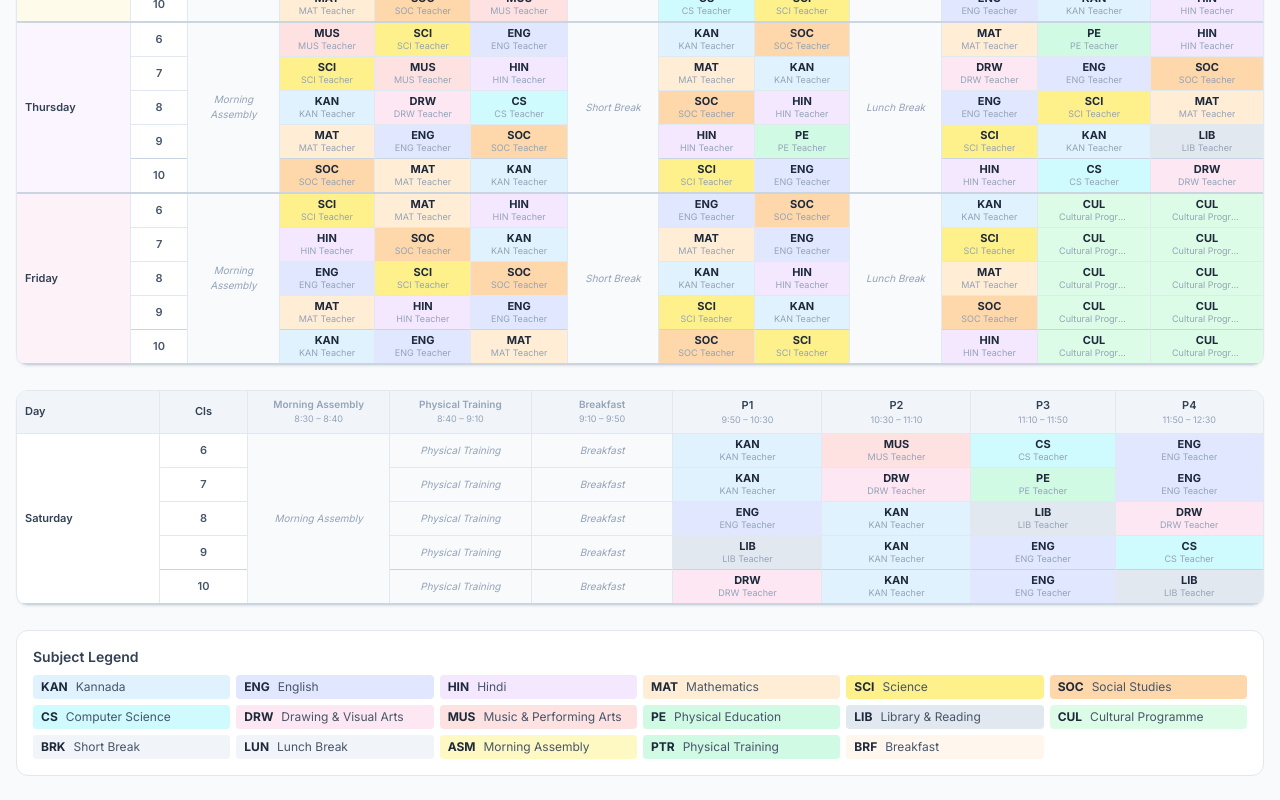
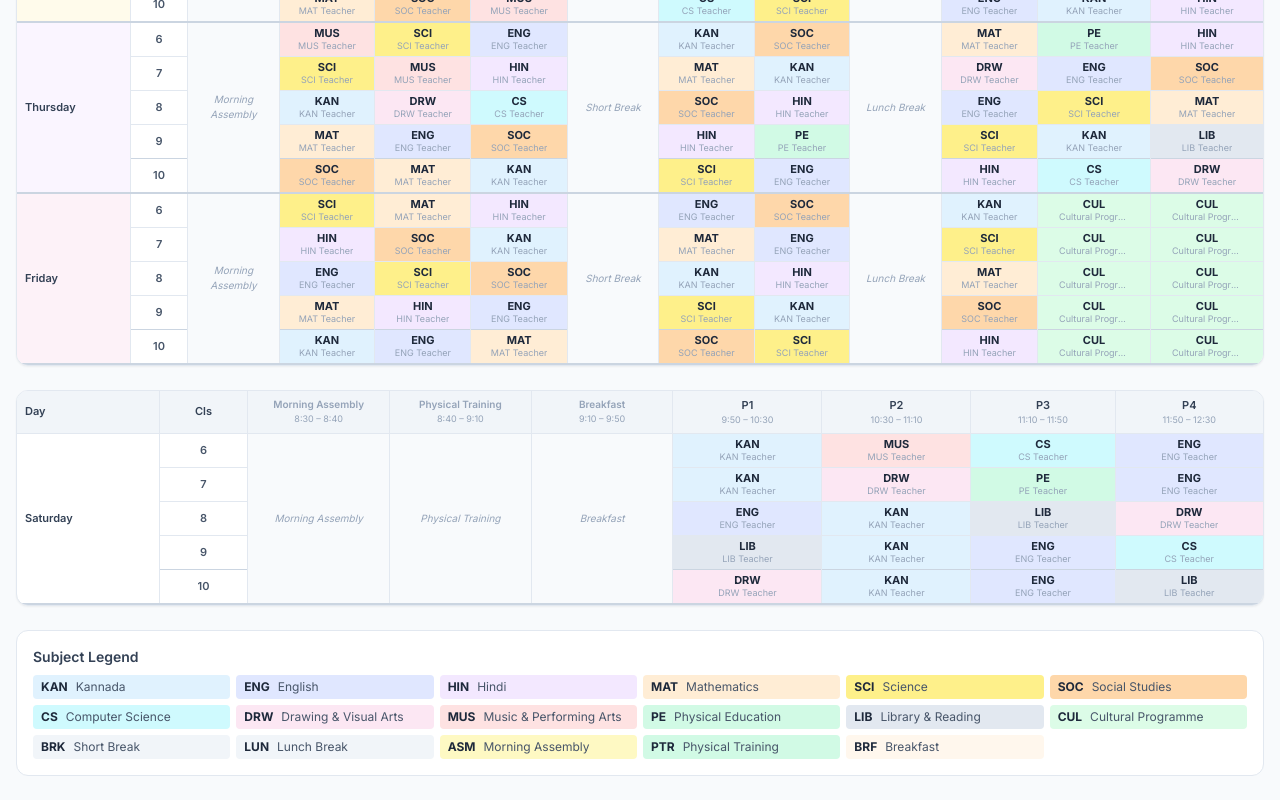
Before and after one commit to hoy-sala/pragati, a SvelteKit app in the folder frontend/: page /timetable in a window 1280 px wide. Shown: the part 758-1558 px from the top of the page. Built offline with nearby package versions, Linux system fonts and the light colour scheme; a web font is replaced by a local one.

Commit message:
merge activity cells (asm, ptr, brf) vertically like breaks

```diff
--- a/frontend/src/routes/timetable/+page.svelte
+++ b/frontend/src/routes/timetable/+page.svelte
@@ -77,23 +77,19 @@
 										{@const info = SUBJECT_INFO[cell.code]}
 										{@const isBreak = BREAK_CODES.has(cell.code)}
 										{@const isActivity = ACTIVITY_CODES.has(cell.code)}
-										{#if isBreak}
+										{#if isBreak || isActivity}
 											{#if ci === 0}
 												<td class="px-1 py-1 text-center border-r border-slate-200 last:border-r-0 bg-slate-50 text-slate-400 italic" rowspan="{classes}">
 													<div class="text-[10px]">{cell.name}</div>
 												</td>
 											{/if}
 										{:else}
-											<td class="px-1 py-1 text-center align-middle border-r border-slate-200 last:border-r-0 {isActivity ? 'bg-slate-50 text-slate-400 italic' : ''}"
-												style={isActivity ? '' : `background-color: ${info?.color || '#fff'}`}>
-												{#if isActivity}
-													<div class="text-[10px]">{cell.name}</div>
-												{:else}
+											<td class="px-1 py-1 text-center align-middle border-r border-slate-200 last:border-r-0"
+												style={`background-color: ${info?.color || '#fff'}`}>
 												<div class="flex flex-col items-center justify-center leading-tight">
 													<div class="font-bold text-slate-800 text-[11px]">{cell.code}</div>
 													<div class="text-[9px] text-slate-400 truncate max-w-[70px]">{TEACHER_NAMES[cell.code] || cell.name}</div>
 												</div>
-												{/if}
 											</td>
 										{/if}
 									{/each}
@@ -109,7 +105,7 @@
 									{@const info = SUBJECT_INFO[cell.code]}
 									{@const isBreak = BREAK_CODES.has(cell.code)}
 									{@const isActivity = ACTIVITY_CODES.has(cell.code)}
-									{#if isBreak}
+									{#if isBreak || isActivity}
 										<td class="px-1 py-1 text-center border-r border-slate-200 last:border-r-0 bg-slate-50 text-slate-400 italic">
 											<div class="text-[10px]">{cell.name}</div>
 										</td>
@@ -173,23 +169,19 @@
 										{@const info = SUBJECT_INFO[cell.code]}
 										{@const isBreak = BREAK_CODES.has(cell.code)}
 										{@const isActivity = ACTIVITY_CODES.has(cell.code)}
-										{#if isBreak}
+										{#if isBreak || isActivity}
 											{#if ci === 0}
 												<td class="px-1 py-1 text-center border-r border-slate-200 last:border-r-0 bg-slate-50 text-slate-400 italic" rowspan="{classes}">
 													<div class="text-[10px]">{cell.name}</div>
 												</td>
 											{/if}
 										{:else}
-											<td class="px-1 py-1 text-center align-middle border-r border-slate-200 last:border-r-0 {isActivity ? 'bg-slate-50 text-slate-400 italic' : ''}"
-												style={isActivity ? '' : `background-color: ${info?.color || '#fff'}`}>
-												{#if isActivity}
-													<div class="text-[10px]">{cell.name}</div>
-												{:else}
+											<td class="px-1 py-1 text-center align-middle border-r border-slate-200 last:border-r-0"
+												style={`background-color: ${info?.color || '#fff'}`}>
 												<div class="flex flex-col items-center justify-center leading-tight">
 													<div class="font-bold text-slate-800 text-[11px]">{cell.code}</div>
 													<div class="text-[9px] text-slate-400 truncate max-w-[70px]">{TEACHER_NAMES[cell.code] || cell.name}</div>
 												</div>
-												{/if}
 											</td>
 										{/if}
 									{/each}
@@ -205,7 +197,7 @@
 									{@const info = SUBJECT_INFO[cell.code]}
 									{@const isBreak = BREAK_CODES.has(cell.code)}
 									{@const isActivity = ACTIVITY_CODES.has(cell.code)}
-									{#if isBreak}
+									{#if isBreak || isActivity}
 										<td class="px-1 py-1 text-center border-r border-slate-200 last:border-r-0 bg-slate-50 text-slate-400 italic">
 											<div class="text-[10px]">{cell.name}</div>
 										</td>
```
Lines whose indentation alone changed are shown as unchanged.
